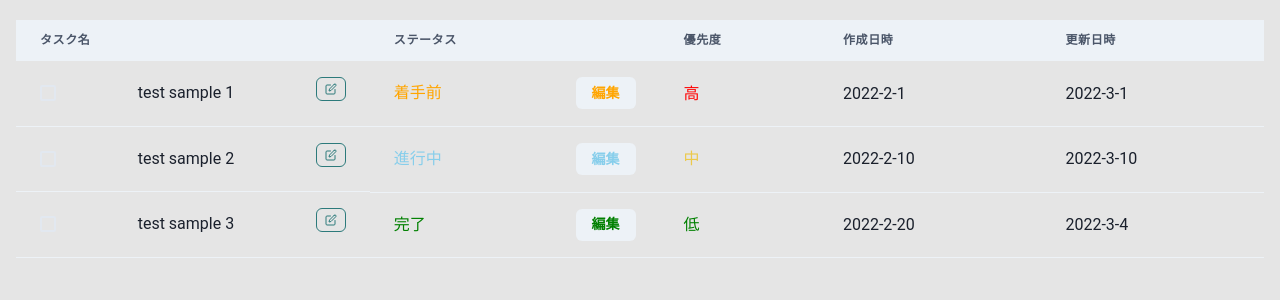
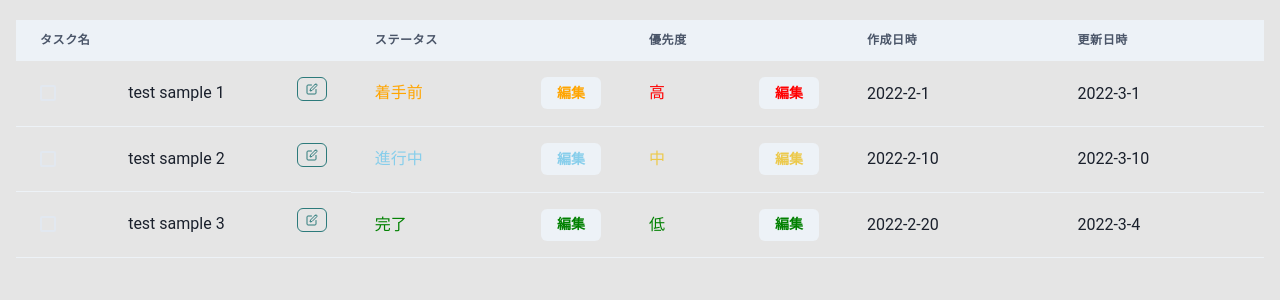
Before and after one commit to oneoneniaoniao/todo_team_3, a Next.js app: page /components/TodoList in a window 1280 px wide. Shown: the top 300 px of the page. Built offline with nearby package versions, Linux system fonts and the light colour scheme; what recoil-persist would draw is missing.

Commit message:
#10 優先度管理の実装(編集ボタンを押した際に問題あり)

```diff
--- a/pages/components/TodoList.js
+++ b/pages/components/TodoList.js
@@ -58,8 +58,10 @@ const TodoList = () => {
   const [isEditable, setIsEditable] = useState(false);
   const [editId, setEditId] = useState();
   const [newStatus, setNewStatus] = useState();
+  const [newPriority, setNewPriority] = useState();
 
 
+  // ステータスの実装
   const handleSetNewStatus = (e) => {
     setNewStatus(e.target.value);
   };
@@ -89,6 +91,40 @@ const TodoList = () => {
     handleCloseEditStatus();
     setEditId();
     setNewStatus();
+  };
+
+  // console.log(todos);
+
+  // 優先度の実装
+  const handleSetNewPriority = (e) => {
+    setNewPriority(e.target.value);
+  };
+
+  const handleOpenEditPriority = ({ id, priority }) => {
+    setEditId(id);
+    setIsEditable(true);
+    setNewPriority(priority);
+    console.log(isEditable);
+
+  };
+
+  const handleCloseEditPriority = () => {
+    setIsEditable(false);
+    setEditId();
+    setNewStatus();
+  };
+
+  // 編集フォームへの値のコピー
+  const handleEditPriority = () => {
+    setTodos(
+      [...todos].map((todo) =>
+        todo.id === editId ? { ...todo, priority: newPriority } : todo
+      )
+    );
+
+    handleCloseEditPriority();
+    setEditId();
+    setNewPriority();
   };
 
   // console.log(todos);
@@ -166,7 +202,46 @@ const TodoList = () => {
                   </Td>
                 )}
 
-                <Td color={renderPriority(todo)}>{todo.priority}</Td>
+                {!isEditable ? (
+                  <Td color={renderPriority(todo)}>
+                    <Flex justifyContent="space-between">
+                      <Text lineHeight="32.5px">{todo.priority}</Text>
+                      <Button
+                        p="16px"
+                        size="sm"
+                        onClick={() => handleOpenEditPriority(todo)}
+                        value="edit"
+                      >
+                        編集
+                      </Button>
+                    </Flex>
+                  </Td>
+                ) : (
+                  <Td color={renderPriority(todo)}>
+                    <Flex justifyContent="space-between">
+                      <select
+                        value={newPriority}
+                        onChange={handleSetNewPriority}
+                        w="8px"
+                      >
+                        <option value="高">高</option>
+                        <option value="中">中</option>
+                        <option value="低">低</option>
+                      </select>
+
+                      <Button
+                        p="16px"
+                        size="sm"
+                        onClick={() => handleEditPriority()}
+                        value="save"
+                      >
+                        保存
+                      </Button>
+                    </Flex>
+                  </Td>
+                )}
+
+                {/* <Td color={renderPriority(todo)}>{todo.priority}</Td> */}
                 <Td>{todo.createDate}</Td>
                 <Td>{todo.updateDate}</Td>
               </Tr>
```
